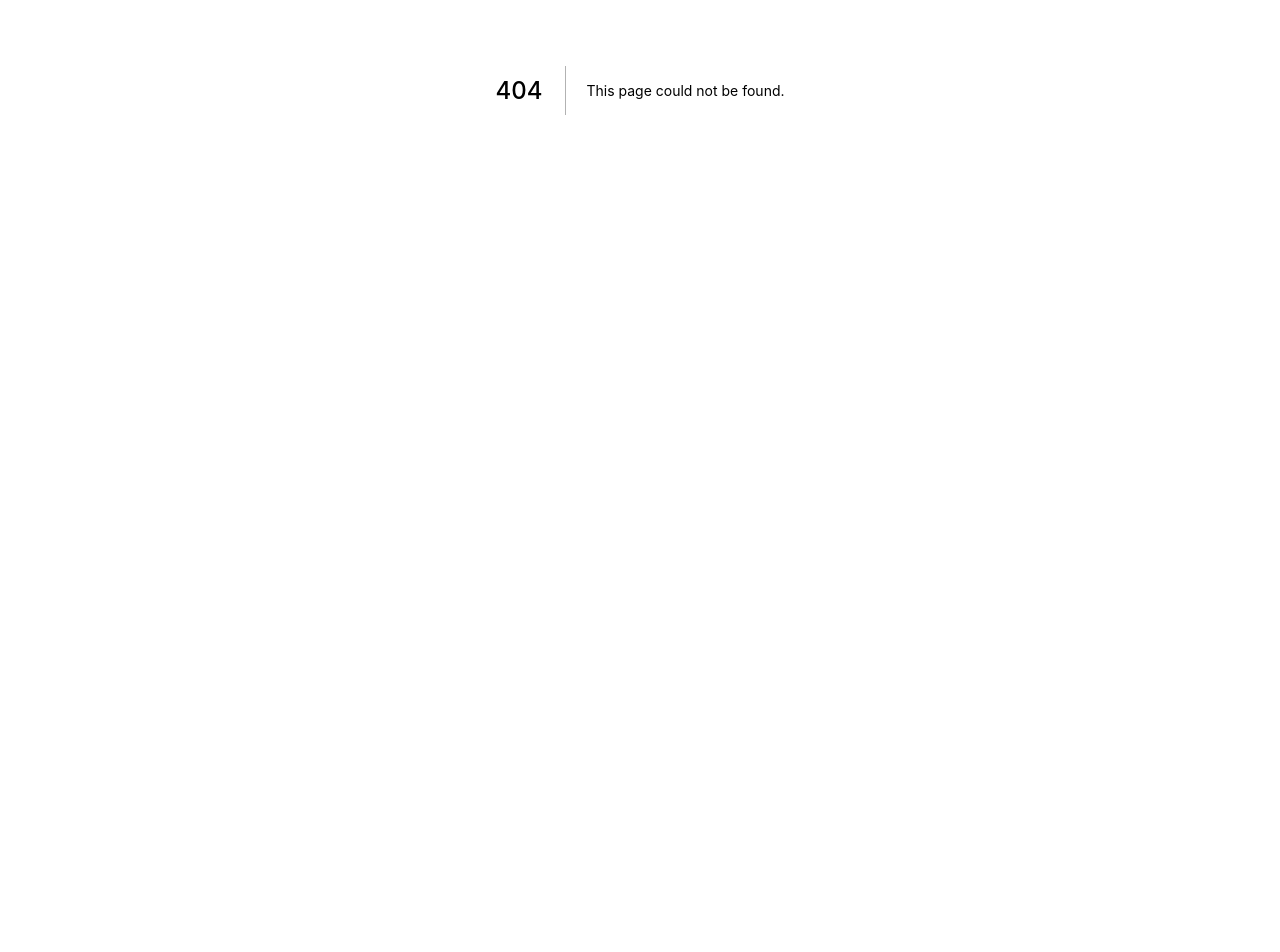
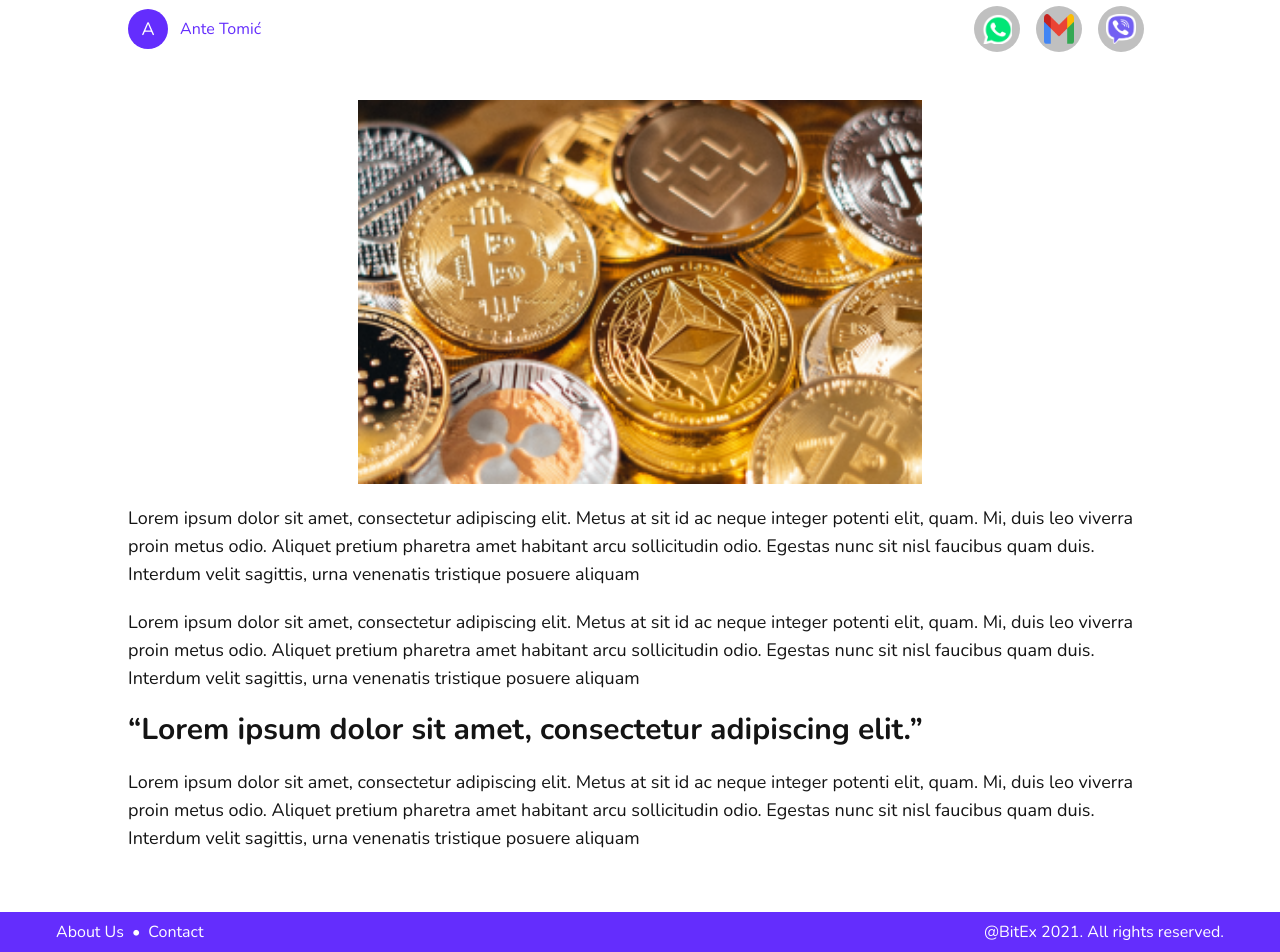
Before and after one commit to mislavivanda/BitEx, a Next.js app: page /blogs/1 in a window 1280 px wide. Before the commit this address had no page. Shown: the part 310-1262 px from the top of the page. Before the commit the page ends 800 px from the top, so only its background shows below. Built offline with nearby package versions, Linux system fonts and the light colour scheme.

Commit message:
News article

```diff
--- /dev/null
+++ b/components/avatar/index.js
@@ -0,0 +1,18 @@
+const Avatar = ({ firstLetter, textContent, reverse = false }) => {
+  return (
+    <div
+      className={`flex items-center ${
+        reverse ? "flex-row-reverse" : "flex-row"
+      }`}
+    >
+      <span className="my-2 py-1 px-3 text-primary-color"> {textContent}</span>
+      <div className="relative rounded-[50%] bg-primary-color h-[40px] w-[40px]">
+        <span className="absolute text-white text-lg top-[50%] left-[50%] -translate-x-[50%] -translate-y-[50%]">
+          {firstLetter}
+        </span>
+      </div>
+    </div>
+  );
+};
+
+export default Avatar;
--- a/components/blogsSection/index.js
+++ b/components/blogsSection/index.js
@@ -14,7 +14,7 @@ const BlogsSection = ({ type }) => {
       {mockArticles.map((article, index) => (
         <article
           key={index}
-          className="shadow-xl rounded-md my-5 sm:my-10 px-5 sm:px-10 w-full flex flex-col justify-center sm:flex-row sm:items-center sm:h-96 max-w-screen-xl hover:cursor-pointer hover:scale-105 sm:hover:scale-[1.02] transition-all duration-500 ease-in-out"
+          className="shadow-xl rounded-md my-5 sm:my-10 sm:pr-10 w-full flex flex-col justify-center sm:flex-row sm:items-center sm:h-96 max-w-screen-xl hover:cursor-pointer hover:scale-105 sm:hover:scale-[1.02] transition-all duration-500 ease-in-out"
         >
           <div className="relative h-60 sm:basis-2/4 lg:basis-1/3 flex-shrink-0 sm:h-full">
             <Image
--- a/components/index.js
+++ b/components/index.js
@@ -3,5 +3,6 @@ import Navigation from "./navigation";
 import BlogsSection from "./blogsSection";
 import InputField from "./inputField";
 import Label from "./label";
+import Avatar from "./avatar";
 
-export { Button, Navigation, BlogsSection, InputField, Label };
+export { Button, Navigation, BlogsSection, InputField, Label, Avatar };
--- a/modules/header/index.js
+++ b/modules/header/index.js
@@ -1,5 +1,5 @@
 import { useState } from "react";
-import { Navigation, Button } from "../../components";
+import { Navigation, Button, Avatar } from "../../components";
 import Dropdown from "./dropdown";
 import Image from "next/image";
 import LogoImage from "../../assets/logo.png";
@@ -24,15 +24,7 @@ const Header = () => {
       <div className="hidden sm:flex items-center justify-end flex-grow">
         {isUserLoggedIn ? (
           <>
-            <span className="my-2 py-1 px-3 text-primary-color">
-              {" "}
-              Matej Dražić(50$)
-            </span>
-            <div className="relative rounded-[50%] bg-primary-color h-[40px] w-[40px]">
-              <span className="absolute text-white text-lg top-[50%] left-[50%] -translate-x-[50%] -translate-y-[50%]">
-                M
-              </span>
-            </div>
+            <Avatar textContent="Matej Dražić($500)" firstLetter="M" />
             <Dropdown />
           </>
         ) : (
--- /dev/null
+++ b/pages/blogs/[blogId].js
@@ -0,0 +1,100 @@
+import { useRouter } from "next/router";
+import Image from "next/image";
+import Footer from "../../modules/footer";
+import Header from "../../modules/header";
+import whatsAppIcon from "../../assets/whatsapp.png";
+import gmailIcon from "../../assets/gmail.png";
+import viberIcon from "../../assets/viber.png";
+import mockArticleImage from "../../assets/mock_article.png";
+import { Avatar } from "../../components";
+
+const Blog = () => {
+  console.log(mockArticleImage);
+  return (
+    <div className="relative min-h-screen">
+      <Header />
+      <main className="pt-5 pb-20 sm:pb-15 px-5 sm:px-10 md:px-12 lg:px-14 mt-16 text-font-color-dark">
+        <section className="mt-16">
+          <article className="max-w-screen-lg mx-auto">
+            <h4 className="text-font-color-light font-bold">15. Nov 2021</h4>
+            <h1 className="my-5 text-5xl text-font-color font-extrabold ">
+              Lorem ipsum naslov bloga u dva red ili cak tri lorem
+            </h1>
+            <div className="flex items-center justify-between">
+              <Avatar reverse={true} firstLetter="A" textContent="Ante Tomić" />
+              <div className="flex items-center">
+                <div className="p-2 m-2 rounded-[50%] relative flex items-center justify-center bg-font-color-light hover:cursor-pointer">
+                  <Image
+                    src={whatsAppIcon}
+                    layout="fixed"
+                    width={30}
+                    height={30}
+                    alt="Whatsapp icon"
+                  />
+                </div>
+                <div className="p-2 m-2 rounded-[50%] relative flex items-center justify-center bg-font-color-light hover:cursor-pointer">
+                  <Image
+                    src={gmailIcon}
+                    layout="fixed"
+                    width={30}
+                    height={30}
+                    alt="Gmail icon"
+                  />
+                </div>
+                <div className="p-2 m-2 rounded-[50%] relative flex items-center justify-center bg-font-color-light hover:cursor-pointer">
+                  <Image
+                    src={viberIcon}
+                    layout="fixed"
+                    width={30}
+                    height={30}
+                    alt="Viber icon"
+                  />
+                </div>
+              </div>
+            </div>
+            <section id="article_body" className="mt-10 text-lg">
+              <div className={`relative h-96`}>
+                <Image
+                  src={mockArticleImage}
+                  layout="fill"
+                  objectFit="contain"
+                  alt="Article cover image"
+                />
+              </div>
+              <p className="my-5">
+                Lorem ipsum dolor sit amet, consectetur adipiscing elit. Metus
+                at sit id ac neque integer potenti elit, quam. Mi, duis leo
+                viverra proin metus odio. Aliquet pretium pharetra amet habitant
+                arcu sollicitudin odio. Egestas nunc sit nisl faucibus quam
+                duis. Interdum velit sagittis, urna venenatis tristique posuere
+                aliquam
+              </p>
+              <p className="my-5">
+                Lorem ipsum dolor sit amet, consectetur adipiscing elit. Metus
+                at sit id ac neque integer potenti elit, quam. Mi, duis leo
+                viverra proin metus odio. Aliquet pretium pharetra amet habitant
+                arcu sollicitudin odio. Egestas nunc sit nisl faucibus quam
+                duis. Interdum velit sagittis, urna venenatis tristique posuere
+                aliquam
+              </p>
+              <h2 className="text-3xl font-bold my-5">
+                “Lorem ipsum dolor sit amet, consectetur adipiscing elit.”
+              </h2>
+              <p className="my-5">
+                Lorem ipsum dolor sit amet, consectetur adipiscing elit. Metus
+                at sit id ac neque integer potenti elit, quam. Mi, duis leo
+                viverra proin metus odio. Aliquet pretium pharetra amet habitant
+                arcu sollicitudin odio. Egestas nunc sit nisl faucibus quam
+                duis. Interdum velit sagittis, urna venenatis tristique posuere
+                aliquam
+              </p>
+            </section>
+          </article>
+        </section>
+      </main>
+      <Footer />
+    </div>
+  );
+};
+
+export default Blog;
```
